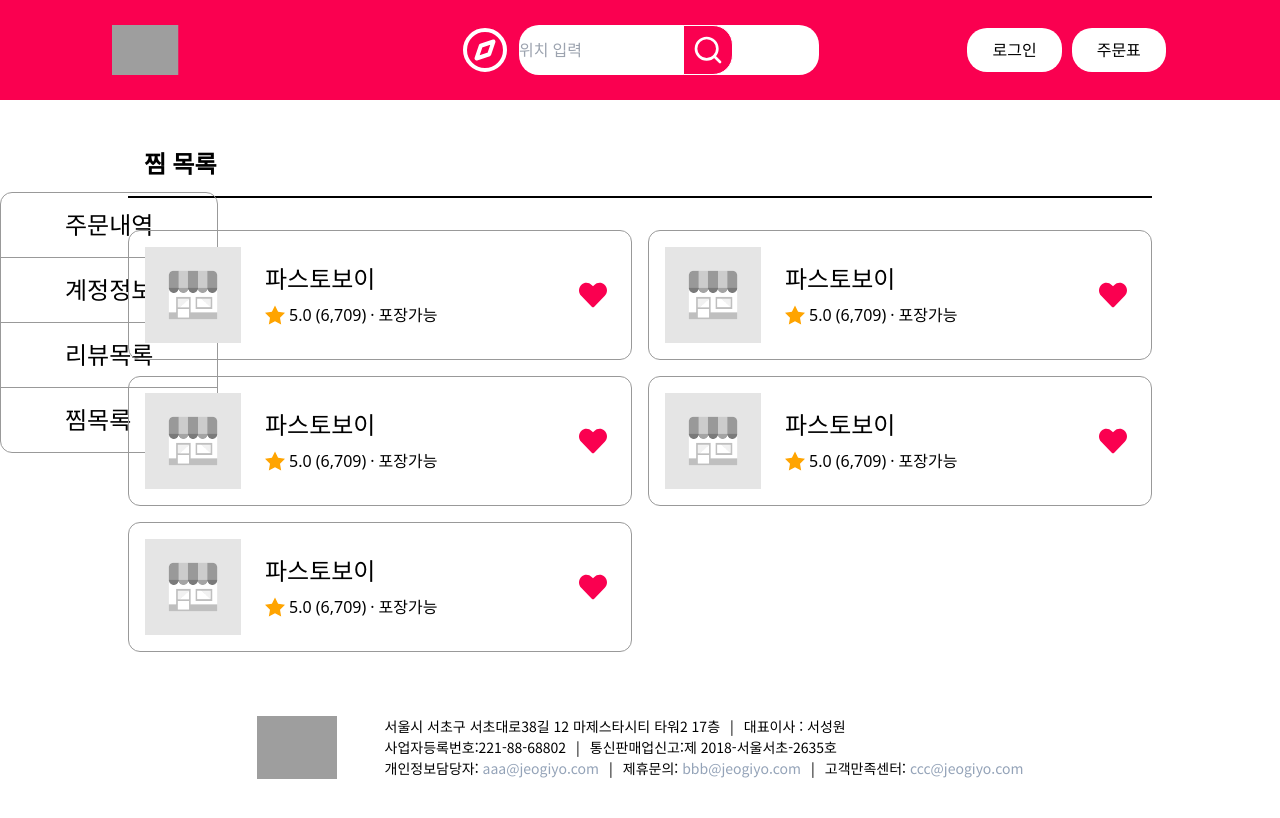
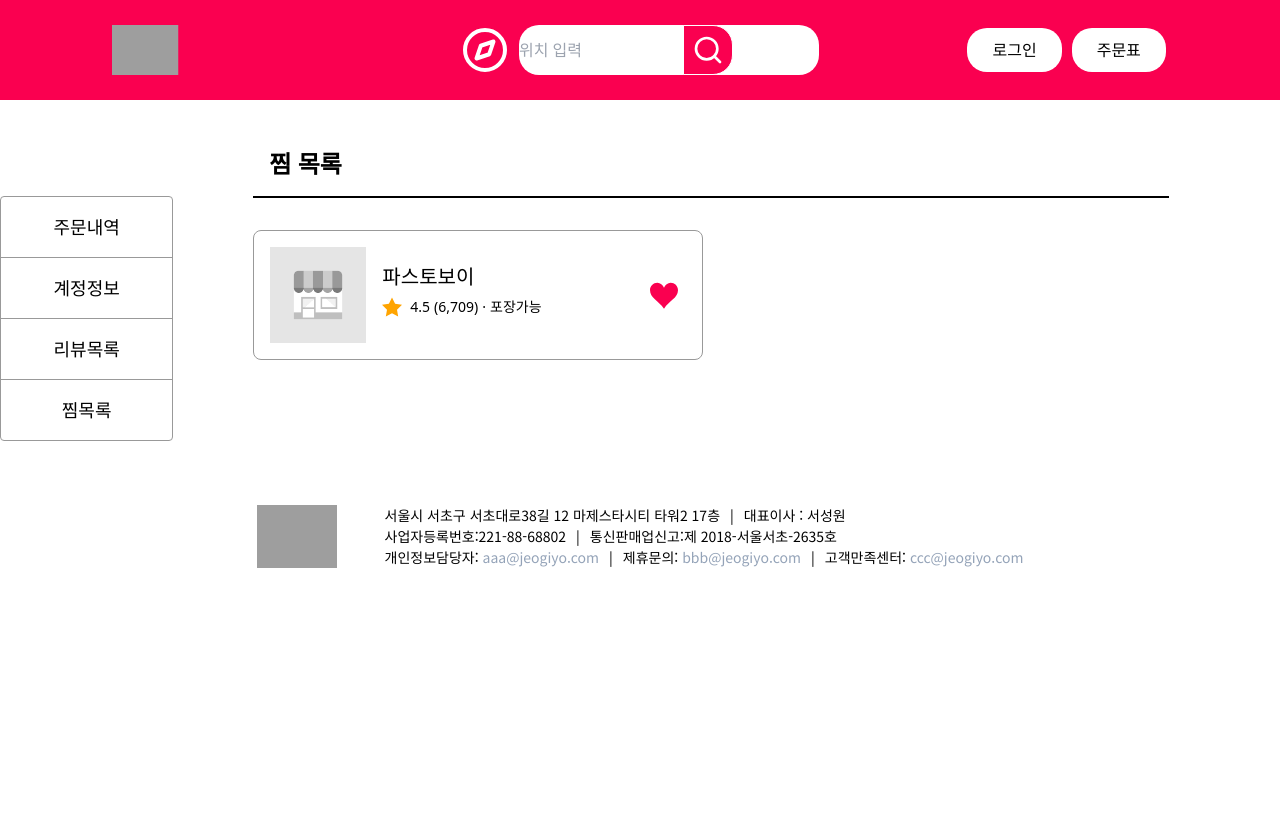
Before and after one commit to cocopalm221/project_yogiyo, a React (Create React App) app: page /mypage/wishList in a window 1280 px wide. Shown: the top 818 px of the page. Built offline with nearby package versions, Linux system fonts and the light colour scheme; grey boxes are pictures that could not be loaded.

Commit message:
찜 목록 레이아웃 수정

```diff
--- a/src/components/DetailCart.js
+++ b/src/components/DetailCart.js
@@ -1,4 +1,4 @@
-import React, { useEffect, useRef, useState } from "react";
+import React, { useState } from "react";
 import { AiOutlineMinusSquare, AiOutlinePlusSquare } from "react-icons/ai";
 import { CgCloseR } from "react-icons/cg";
 import { FaTrash } from "react-icons/fa";
@@ -6,24 +6,10 @@ import CartModal from "./CartModal";
 
 const DetailCart = () => {
   const [cartModalVisible, setCartModalVisible] = useState(false);
-  const cartRef = useRef();
-  const HEADER_HEIGHT = 100;
-  const handleScroll = () => {
-    if (window.scrollY > HEADER_HEIGHT) {
-      cartRef.current.classList.add("sticky", "top-2.5");
-    }
-  };
-
-  useEffect(() => {
-    window.addEventListener("scroll", handleScroll);
-    return () => {
-      window.removeEventListener("scroll", handleScroll);
-    };
-  }, []);
 
   return (
     <>
-      <div className="md:col-span-4 max-w-sm h-fit" ref={cartRef}>
+      <div className="md:col-span-4 max-w-sm h-fit sticky top-2.5">
         <div className="border rounded-t-xl overflow-hidden">
           <div className="bg-[#333] text-white p-3 flex items-center justify-between">
             주문표
--- a/src/components/DetailMainModal.js
+++ b/src/components/DetailMainModal.js
@@ -81,7 +81,7 @@ const ModalInner = styled.div`
   background-color: #fff;
   width: 460px;
   height: 600px;
-  top: 50%;
+  top: 40%;
   left: 50%;
   transform: translate(-50%, -50%);
   overflow: hidden;
@@ -89,6 +89,7 @@ const ModalInner = styled.div`
   @media screen and (max-width: 768px) {
     width: 100vw;
     height: 100vh;
+    top: 50%;
   }
 `;
 
--- a/src/components/DetailTabMenu.js
+++ b/src/components/DetailTabMenu.js
@@ -6,19 +6,19 @@ const DetailTabMenu = ({ tabCount, setTabCount }) => {
     <TabContainer>
       <div
         onClick={() => setTabCount(0)}
-        className={`${tabCount === 0 ? "active" : ""}`}
+        className={`${tabCount === 0 && "active"}`}
       >
         메뉴<span>126</span>
       </div>
       <div
         onClick={() => setTabCount(1)}
-        className={`${tabCount === 1 ? "active" : ""}`}
+        className={`${tabCount === 1 && "active"}`}
       >
         클린리뷰<span>1856</span>
       </div>
       <div
         onClick={() => setTabCount(2)}
-        className={`${tabCount === 2 ? "active" : ""}`}
+        className={`${tabCount === 2 && "active"}`}
       >
         정보
       </div>
--- a/src/components/MyPageCate.js
+++ b/src/components/MyPageCate.js
@@ -1,57 +1,47 @@
-import React, { useRef, useState } from "react";
+import React, { useState } from "react";
 import { useNavigate } from "react-router";
-import styled from "styled-components";
 
 const MyPageCate = () => {
   const navigate = useNavigate();
-  const cateRef = useRef([]);
   const [cateTabCount, setCateTabCount] = useState();
   return (
-    <div className="fixed top-48 left-0 border rounded-xl border-[#999] overflow-hidden cursor-pointer">
-      <div className="text-2xl">
+    <div className="col-span-2 h-fit sticky top-8 mt-16 border rounded border-[#999] overflow-hidden cursor-pointer">
+      <div className="text-lg text-center">
         <div
-          className={`px-16 py-4 border-b border-[#999] hover:bg-[#fa0050] hover:text-white ${
-            cateTabCount === 0 ? "bg-[#fa0050] text-white" : ""
+          className={`py-4 border-b border-[#999] hover:bg-[#fa0050] hover:text-white ${
+            cateTabCount === 0 && "bg-[#fa0050] text-white"
           }`}
-          ref={(elem) => (cateRef.current[0] = elem)}
           onClick={() => {
-            navigate("/wishlist");
             setCateTabCount(0);
           }}
         >
           주문내역
         </div>
         <div
-          className={`px-16 py-4 border-b border-[#999] hover:bg-[#fa0050] hover:text-white ${
-            cateTabCount === 1 ? "bg-[#fa0050] text-white" : ""
+          className={`py-4 border-b border-[#999] hover:bg-[#fa0050] hover:text-white ${
+            cateTabCount === 1 && "bg-[#fa0050] text-white"
           }`}
-          ref={(elem) => (cateRef.current[1] = elem)}
           onClick={() => {
-            navigate("/wishlist");
             setCateTabCount(1);
           }}
         >
           계정정보
         </div>
         <div
-          className={`px-16 py-4 border-b border-[#999] hover:bg-[#fa0050] hover:text-white ${
-            cateTabCount === 2 ? "bg-[#fa0050] text-white" : ""
+          className={`py-4 border-b border-[#999] hover:bg-[#fa0050] hover:text-white ${
+            cateTabCount === 2 && "bg-[#fa0050] text-white"
           }`}
-          ref={(elem) => (cateRef.current[2] = elem)}
           onClick={() => {
-            navigate("/wishlist");
             setCateTabCount(2);
           }}
         >
           리뷰목록
         </div>
         <div
-          className={`px-16 py-4 hover:bg-[#fa0050] hover:text-white ${
-            cateTabCount === 3 ? "bg-[#fa0050] text-white" : ""
+          className={`py-4 hover:bg-[#fa0050] hover:text-white ${
+            cateTabCount === 3 && "bg-[#fa0050] text-white"
           }`}
-          ref={(elem) => (cateRef.current[3] = elem)}
           onClick={() => {
-            navigate("/wishlist");
             setCateTabCount(3);
           }}
         >
--- a/src/pages/WishList.js
+++ b/src/pages/WishList.js
@@ -1,113 +1,33 @@
 import React from "react";
-import { ImStarFull } from "react-icons/im";
-import { FaHeart } from "react-icons/fa";
+import { ImHeart, ImStarFull } from "react-icons/im";
 import MyPageCate from "../components/MyPageCate";
 
 const WishList = () => {
   return (
-    <>
+    <div className="grid grid-cols-12 mt-8 max-w-screen-2xl gap-12 mx-auto">
       <MyPageCate />
-      <div className="max-w-5xl mx-auto mt-8">
+      <div className="col-span-9 max-w-5xl ml-8">
         <h1 className="p-4 font-bold text-2xl border-b-2 border-black">
           찜 목록
         </h1>
         {/* main */}
-        <div className="grid grid-cols-2 gap-4 mt-8">
+        <div className="grid lg:grid-cols-2 gap-4 mt-8">
           {/* 박스 map */}
-          <div className="flex border border-[#999] rounded-xl p-4 relative">
+          <div className="flex border border-[#999] rounded-lg p-4 relative">
             <div className="w-24">
               <img src="/images/temp.png" alt="" className="w-full" />
             </div>
-            <div className="px-6 py-4">
-              <p className="pb-2 text-2xl">파스토보이</p>
-              <div className="flex items-center">
+            <div className="p-4">
+              <p className="pb-1.5 text-xl">파스토보이</p>
+              <div className="flex items-center text-sm">
                 <ImStarFull color="#ffa400" size="20" />
-                <span className="pl-1 text-base">5.0 (6,709)</span>
+                <span className="pl-2">4.5</span>
+                <span className="pl-1"> (6,709)</span>
                 <span className="px-1"> · </span>
                 <span>포장가능</span>
               </div>
             </div>
-            <FaHeart
-              className="absolute right-6 top-[50%] translate-y-[-50%]"
-              color="#fa0050"
-              size="28"
-            />
-          </div>{" "}
-          {/* 박스 map */}
-          <div className="flex border border-[#999] rounded-xl p-4 relative">
-            <div className="w-24">
-              <img src="/images/temp.png" alt="" className="w-full" />
-            </div>
-            <div className="px-6 py-4">
-              <p className="pb-2 text-2xl">파스토보이</p>
-              <div className="flex items-center">
-                <ImStarFull color="#ffa400" size="20" />
-                <span className="pl-1 text-base">5.0 (6,709)</span>
-                <span className="px-1"> · </span>
-                <span>포장가능</span>
-              </div>
-            </div>
-            <FaHeart
-              className="absolute right-6 top-[50%] translate-y-[-50%]"
-              color="#fa0050"
-              size="28"
-            />
-          </div>{" "}
-          {/* 박스 map */}
-          <div className="flex border border-[#999] rounded-xl p-4 relative">
-            <div className="w-24">
-              <img src="/images/temp.png" alt="" className="w-full" />
-            </div>
-            <div className="px-6 py-4">
-              <p className="pb-2 text-2xl">파스토보이</p>
-              <div className="flex items-center">
-                <ImStarFull color="#ffa400" size="20" />
-                <span className="pl-1 text-base">5.0 (6,709)</span>
-                <span className="px-1"> · </span>
-                <span>포장가능</span>
-              </div>
-            </div>
-            <FaHeart
-              className="absolute right-6 top-[50%] translate-y-[-50%]"
-              color="#fa0050"
-              size="28"
-            />
-          </div>{" "}
-          {/* 박스 map */}
-          <div className="flex border border-[#999] rounded-xl p-4 relative">
-            <div className="w-24">
-              <img src="/images/temp.png" alt="" className="w-full" />
-            </div>
-            <div className="px-6 py-4">
-              <p className="pb-2 text-2xl">파스토보이</p>
-              <div className="flex items-center">
-                <ImStarFull color="#ffa400" size="20" />
-                <span className="pl-1 text-base">5.0 (6,709)</span>
-                <span className="px-1"> · </span>
-                <span>포장가능</span>
-              </div>
-            </div>
-            <FaHeart
-              className="absolute right-6 top-[50%] translate-y-[-50%]"
-              color="#fa0050"
-              size="28"
-            />
-          </div>{" "}
-          {/* 박스 map */}
-          <div className="flex border border-[#999] rounded-xl p-4 relative">
-            <div className="w-24">
-              <img src="/images/temp.png" alt="" className="w-full" />
-            </div>
-            <div className="px-6 py-4">
-              <p className="pb-2 text-2xl">파스토보이</p>
-              <div className="flex items-center">
-                <ImStarFull color="#ffa400" size="20" />
-                <span className="pl-1 text-base">5.0 (6,709)</span>
-                <span className="px-1"> · </span>
-                <span>포장가능</span>
-              </div>
-            </div>
-            <FaHeart
+            <ImHeart
               className="absolute right-6 top-[50%] translate-y-[-50%]"
               color="#fa0050"
               size="28"
@@ -115,7 +35,7 @@ const WishList = () => {
           </div>
         </div>
       </div>
-    </>
+    </div>
   );
 };
 
```
Also changed, not shown: src/components/DetailReview.js (+7 -7 lines), src/components/DetailStarRating.js (deleted, +0 -34 lines), src/components/StarRating.js (added, +45 -0 lines), src/pages/StoreInfo.js (+4 -4 lines).
